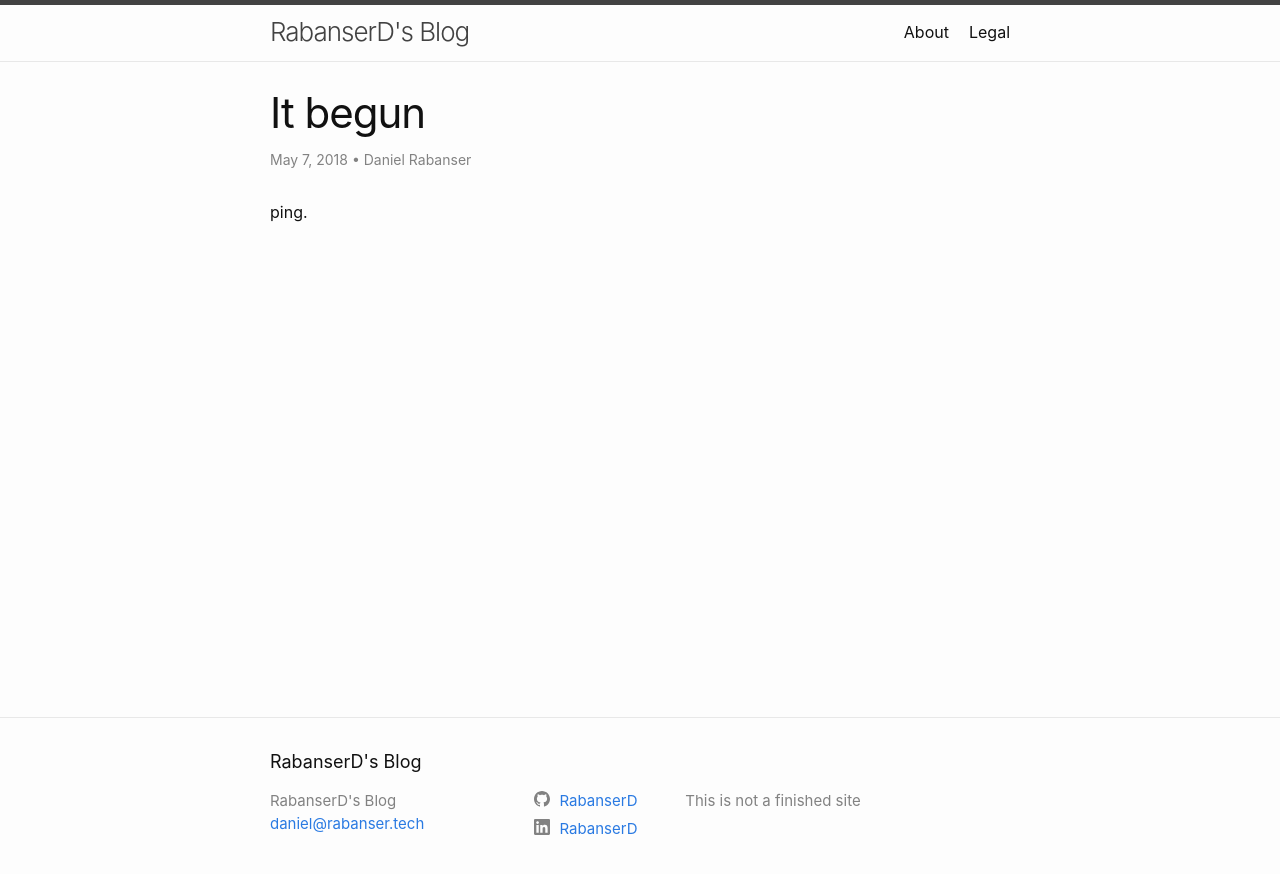
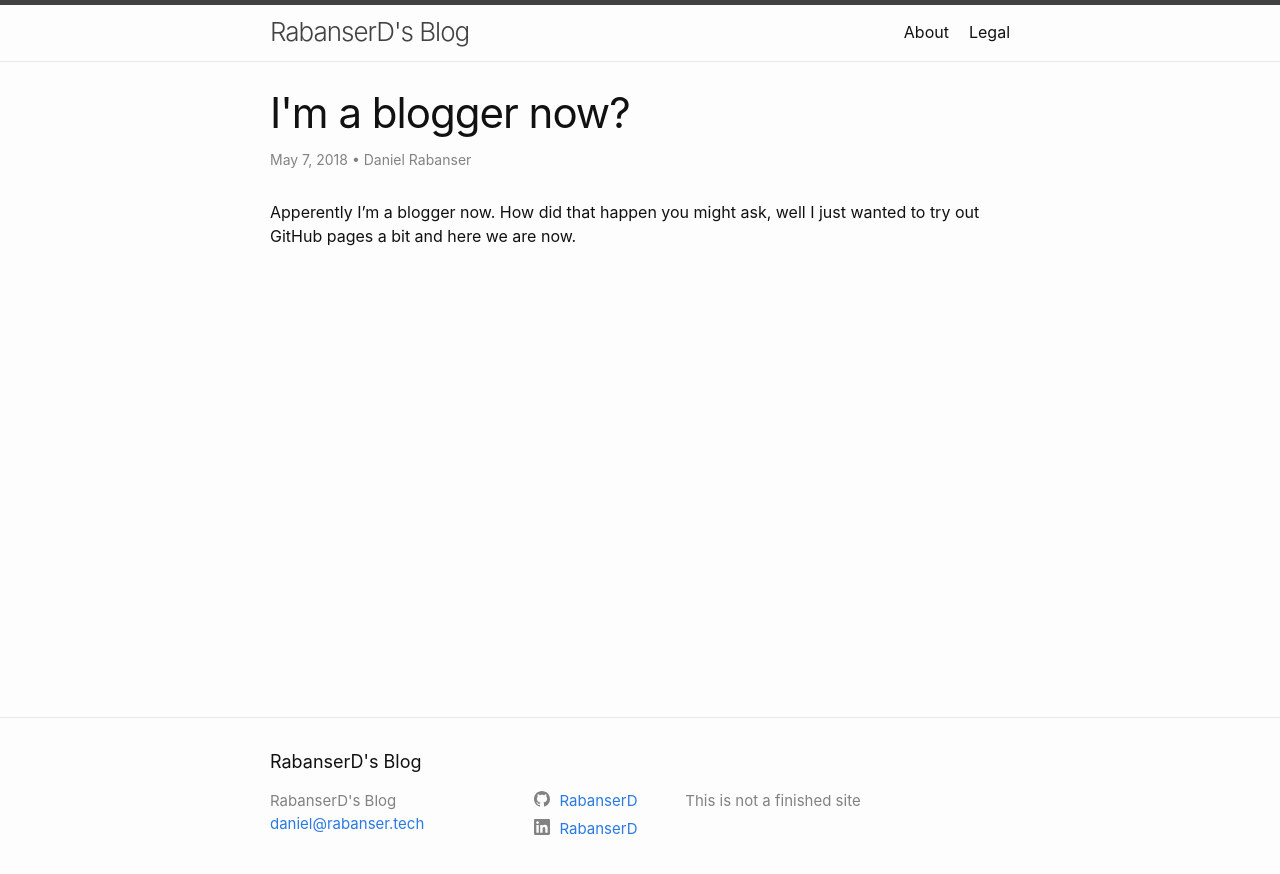
Before and after one commit to kwchan19/rabanserd.github.io, a Jekyll site: the page built from _posts/2018-05-07-it-begun.markdown, in a window 1280 px wide. Shown: the top 874 px of the page. Built offline with Jekyll 4.4.1, drawn with Linux system fonts in a browser that asks for light colours; comment, search, counter and statistics services are not loaded.

Commit message:
post updates

```diff
--- a/_posts/2018-05-07-it-begun.markdown
+++ b/_posts/2018-05-07-it-begun.markdown
@@ -1,9 +1,9 @@
 ---
 layout: post
-title:  "It begun"
+title:  "I'm a blogger now?"
 date:   2018-05-07 21:08:15 +0200
 categories: stuff
 author: "Daniel Rabanser"
 comments: true
 ---
-ping.
+Apperently I'm a blogger now. How did that happen you might ask, well I just wanted to try out GitHub pages a bit and here we are now.
--- a/_posts/2018-05-08-I-got-Disqus-working.markdown
+++ b/_posts/2018-05-08-I-got-Disqus-working.markdown
@@ -6,4 +6,4 @@ categories: stuff
 author: "Daniel Rabanser"
 comments: true
 ---
-I got Disqus working. Wait what?
+I got Disqus working. Wait what? That means you [the potato audience] can now comment on stuff....
```
